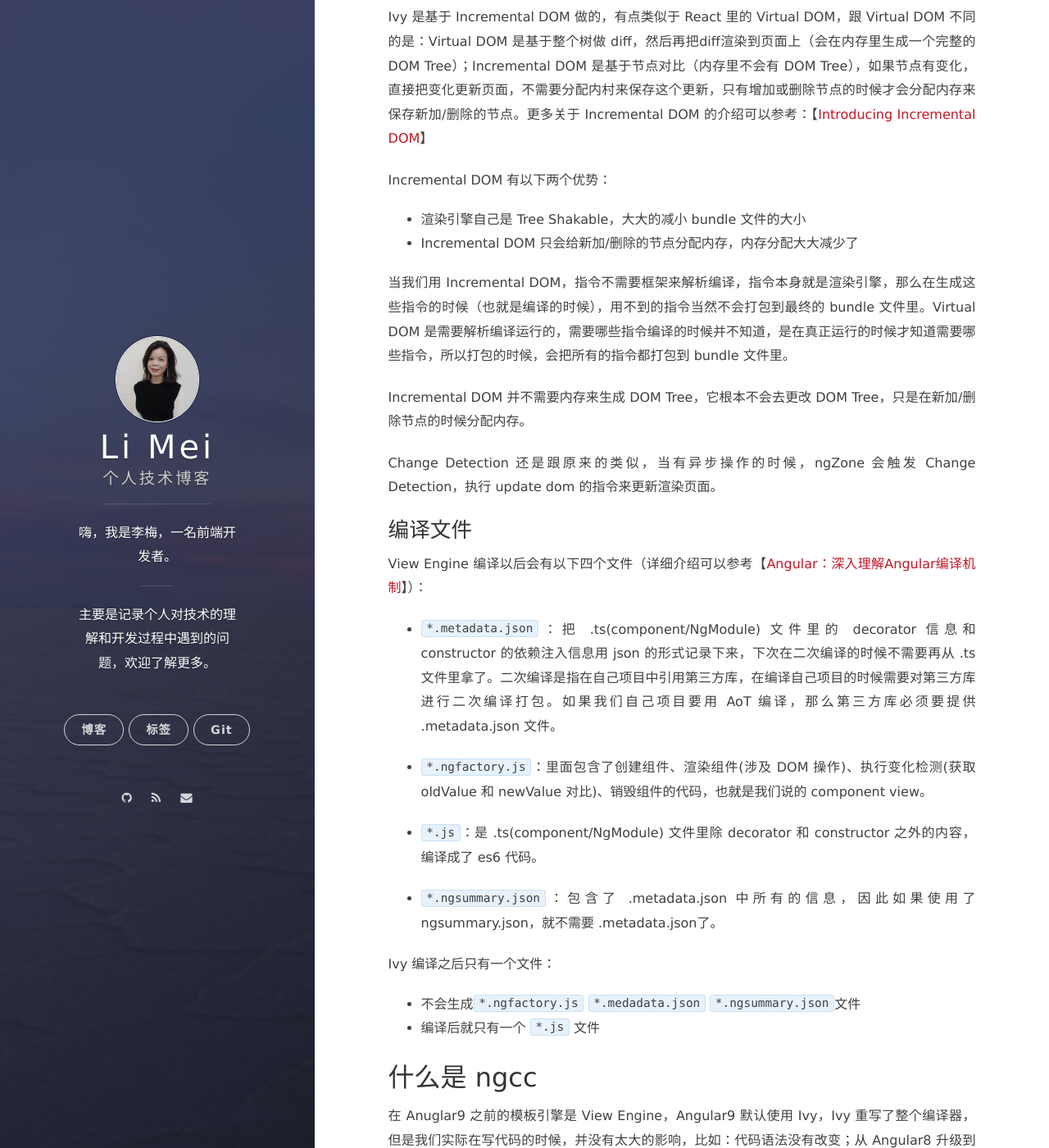
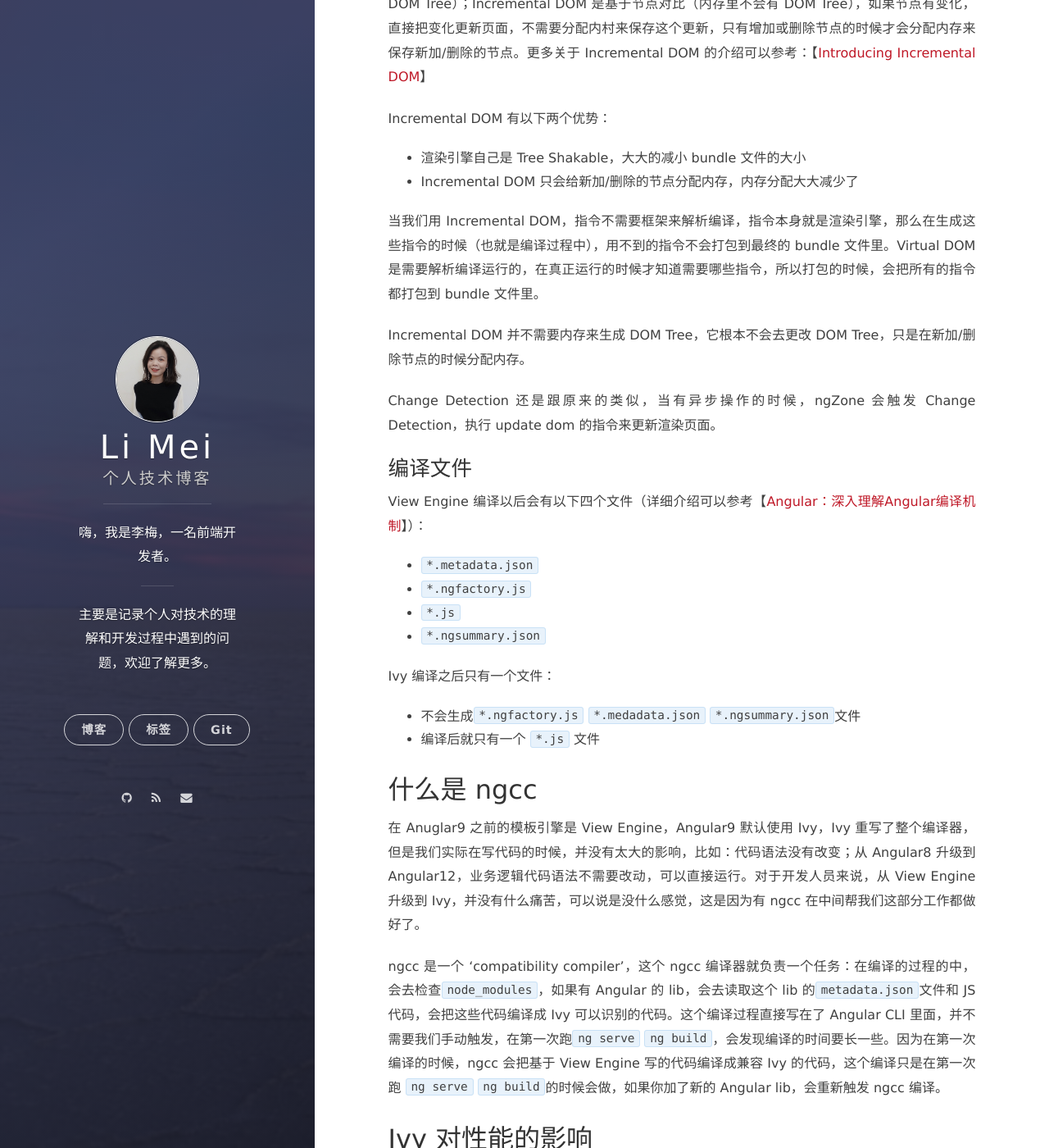
Before and after one commit to LiMeii/LiMeii.github.io, a Jekyll site: the page built from _posts/2021-09-01-angular-ivy.md, in a window 1280 px wide and 1400 px high, scrolled down 2921 px. Shown: the whole window at 82% size. Built offline with Jekyll 4.4.1, drawn with Linux system fonts in a browser that asks for light colours; nearby versions of some CDN libraries; some of the changed text lies outside the part shown.

Commit message:
Update 2021-09-01-angular-ivy.md

````diff
--- a/_posts/2021-09-01-angular-ivy.md
+++ b/_posts/2021-09-01-angular-ivy.md
@@ -18,8 +18,6 @@ layout: post
 我们在写 Angular 项目的时候，比如创建一个 component，一般会有两个文件，一个是 ts 文件，一个是 html 文件，在 html 文件里，我们会用到一些 Angular 的 directive 和 pipe（比如 *ngIf / *ngFor）这些 Angular 语法是没办法直接在浏览器里解析渲染，需要先编译成浏览器可识别的代码，才能正常运行和渲染。在 Angular9 之前的版本，负责这部分的编译叫 View Engine，Angular9 以后的版本就是用 Ivy 把带有 Angular 语法的 html 编译成浏览器可识别的 js 代码 和 html 代码，Ivy 不仅仅是个模板引擎还是个编译器。
 
 ## Angular 引入 Ivy 以后，编译机制有哪些改变
-
-可以先来看看 View Engine 和 Ivy 编译机制有哪些区别, View Engine 的编译机制可以参考文章：【[Angular：深入理解Angular编译机制](https://limeii.github.io/2019/08/angular-compiler/)】
 
 ### 局部性
 局部性指的是，Ivy 只允许读取定义在组件内部的信息，View Engine 需要全局分析整个项目里的代码。
@@ -93,7 +91,7 @@ Incremental DOM 有以下两个优势：
 - 渲染引擎自己是 Tree Shakable，大大的减小 bundle 文件的大小
 - Incremental DOM 只会给新加/删除的节点分配内存，内存分配大大减少了
 
-当我们用 Incremental DOM，指令不需要框架来解析编译，指令本身就是渲染引擎，那么在生成这些指令的时候（也就是编译的时候），用不到的指令当然不会打包到最终的 bundle 文件里。Virtual DOM 是需要解析编译运行的，需要哪些指令编译的时候并不知道，是在真正运行的时候才知道需要哪些指令，所以打包的时候，会把所有的指令都打包到 bundle 文件里。
+当我们用 Incremental DOM，指令不需要框架来解析编译，指令本身就是渲染引擎，那么在生成这些指令的时候（也就是编译过程中），用不到的指令不会打包到最终的 bundle 文件里。Virtual DOM 是需要解析编译运行的，在真正运行的时候才知道需要哪些指令，所以打包的时候，会把所有的指令都打包到 bundle 文件里。
 
 Incremental DOM 并不需要内存来生成 DOM Tree，它根本不会去更改 DOM Tree，只是在新加/删除节点的时候分配内存。
 
@@ -102,13 +100,10 @@ Change Detection 还是跟原来的类似，当有异步操作的时候，ngZone
 
 ### 编译文件
 View Engine 编译以后会有以下四个文件（详细介绍可以参考【[Angular：深入理解Angular编译机制](https://limeii.github.io/2019/08/angular-compiler/)】）：
-- ```*.metadata.json```：把 .ts(component/NgModule) 文件里的 decorator 信息和 constructor 的依赖注入信息用 json 的形式记录下来，下次在二次编译的时候不需要再从 .ts 文件里拿了。二次编译是指在自己项目中引用第三方库，在编译自己项目的时候需要对第三方库进行二次编译打包。如果我们自己项目要用 AoT 编译，那么第三方库必须要提供 .metadata.json 文件。
-
-- ```*.ngfactory.js```：里面包含了创建组件、渲染组件(涉及 DOM 操作)、执行变化检测(获取 oldValue 和 newValue 对比)、销毁组件的代码，也就是我们说的 component view。
-
-- ```*.js```：是 .ts(component/NgModule) 文件里除 decorator 和 constructor 之外的内容，编译成了 es6 代码。
-
-- ```*.ngsummary.json```：包含了 .metadata.json 中所有的信息，因此如果使用了 ngsummary.json，就不需要 .metadata.json了。
+- ```*.metadata.json```
+- ```*.ngfactory.js```
+- ```*.js```
+- ```*.ngsummary.json```
 
 Ivy 编译之后只有一个文件：
 - 不会生成```*.ngfactory.js``` ```*.medadata.json``` ```*.ngsummary.json```文件
````
Also changed, not shown: other parts of _posts/2021-09-01-angular-ivy.md (+4 -0 lines).
